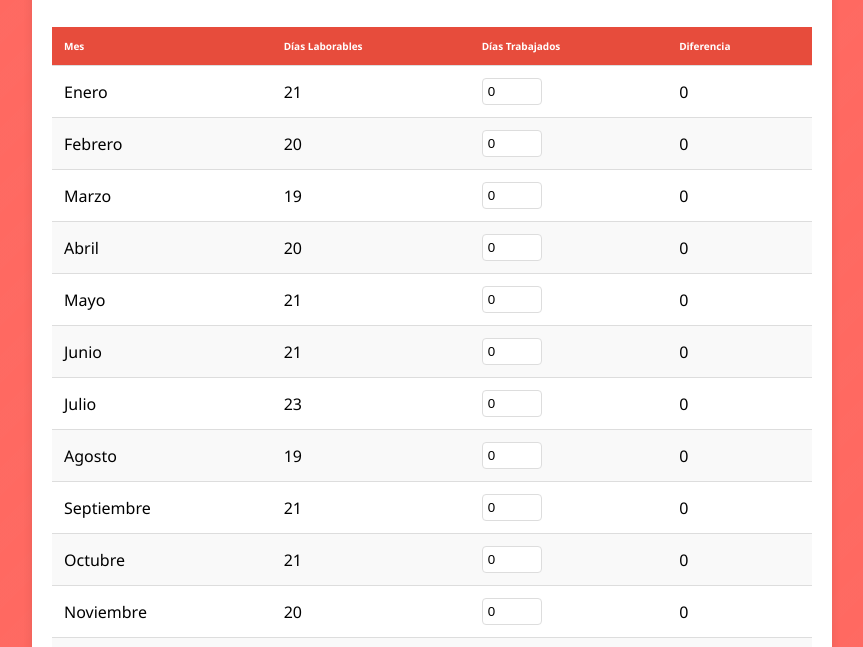
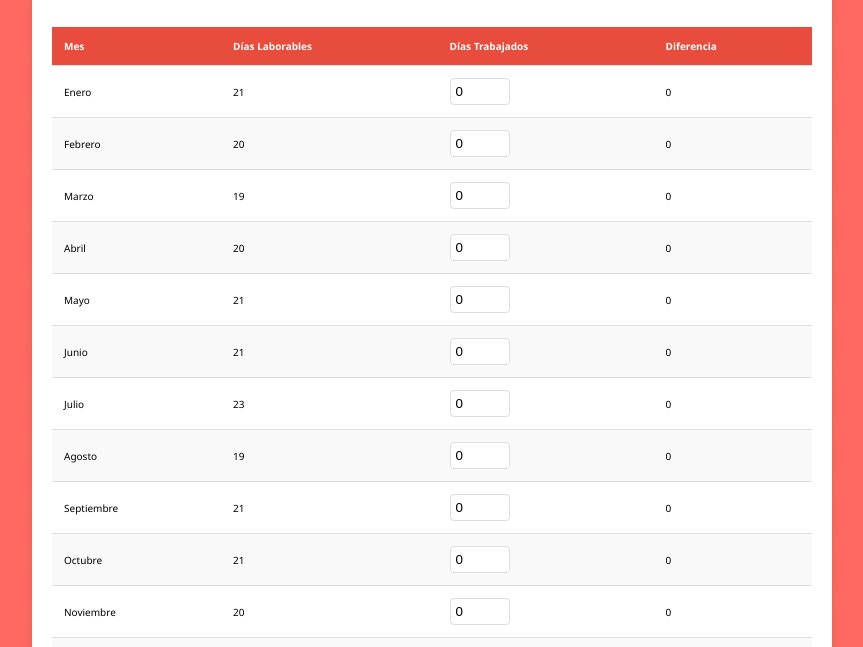
Before and after one commit to Jonh19800208/Excesos-2.025, a plain HTML site: page index.html in a window 1280 px wide. Shown: the part 127-774 px from the top of the page, without its empty margins (208-1071 px from the left). Drawn offline with Linux system fonts and the light colour scheme.

Commit message:
Update index.html

```diff
--- a/index.html
+++ b/index.html
@@ -81,12 +81,13 @@
         padding: 12px;
         text-align: left;
         border-bottom: 1px solid #ddd;
+        font-size: 10px;
     }
 
     th {
         background-color: #e74c3c;
         color: white;
-        font-size:10px;
+
     }
 
     tr:nth-child(even) {
```
